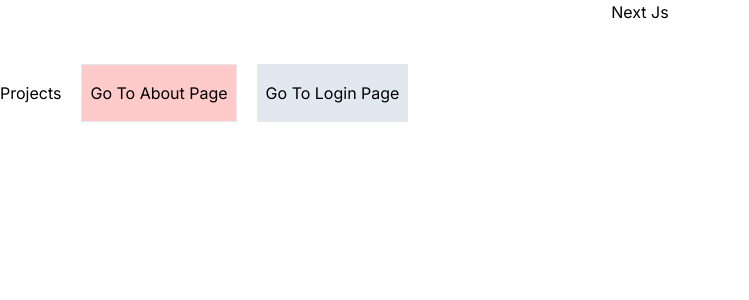
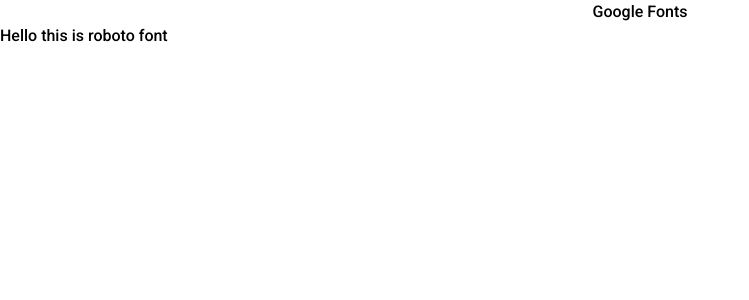
Before and after one commit to Fakher-Zaman/Software-Engineer-Intern, a Next.js app in the folder 8-NextJs/next-course/: page / in a window 1280 px wide. Shown: the top 300 px of the page, without its empty margins (0-749 px from the left). Built offline with nearby package versions, Linux system fonts and the light colour scheme.

Commit message:
Day 42 Code (Next.js: Font Optimization)

```diff
--- a/8-NextJs/next-course/app/page.js
+++ b/8-NextJs/next-course/app/page.js
@@ -1,32 +1,16 @@
 'use client'
 
 import React from 'react';
-import { useRouter } from 'next/navigation';
-import Link from 'next/link';
+import { Roboto } from 'next/font/google';
+
+const roboto = Roboto({ subsets: ['latin'], weight: '500' })
 
 const Home = () => {
-  const router = useRouter();
-
-  const navigate = (page) => {
-    router.push(page);
-  }
 
   return (
     <section>
-      <h1>Next Js</h1>
-      <Link href="/projects">Projects</Link>
-      <button
-        className='border bg-red-200 ml-5 my-10 px-2 py-4'
-        onClick={() => navigate('about')}
-      >
-        Go To About Page
-      </button>
-      <button
-        className='border bg-slate-200 ml-5 my-10 px-2 py-4'
-        onClick={() => navigate('login')}
-      >
-        Go To Login Page
-      </button>
+      <h1 className={roboto.className}>Google Fonts</h1>
+      <h2 className={roboto.className}>Hello this is roboto font</h2>
     </section>
   )
 }
--- a/8-NextJs/next-course/app/users/page.js
+++ /dev/null
@@ -1,16 +0,0 @@
-import React from 'react'
-
-const Users = () => {
-    return (
-        <div>Users Here</div>
-    )
-}
-
-export default Users
-
-export const generateMetadata = () => {
-    return {
-        title: "Zaman WebDev Website",
-        description: "Generated by Zaman WebDev",
-    }
-}
--- a/8-NextJs/next-course/components/Navbar.js
+++ /dev/null
@@ -1,28 +0,0 @@
-'use client'
-
-import React from 'react'
-import Link from 'next/link';
-import { usePathname } from 'next/navigation';
-
-const Navbar = () => {
-    const pathName = usePathname();
-    return (
-        <div>
-            {pathName === '/login/loginadmin' ? (
-                <ul className='login-menu border bg-green-200 py-2'>
-                    <li>
-                        <Link href="/login/loginadmin">Login Admin</Link>
-                    </li>
-                </ul>
-            ) : (
-                <ul className='login-menu border bg-green-200 py-2'>
-                    <li>
-                        <Link href="/login/loginuser">Login User</Link>
-                    </li>
-                </ul>
-            )}
-        </div>
-    )
-}
-
-export default Navbar
--- a/8-NextJs/next-course/next.config.mjs
+++ b/8-NextJs/next-course/next.config.mjs
@@ -1,4 +1,8 @@
 /** @type {import('next').NextConfig} */
-const nextConfig = {};
+const nextConfig = {
+    images: {
+        domains: ["images.unsplash.com"]
+    }
+};
 
 export default nextConfig;
```
Also changed, not shown: 1 other file (tests, documents, lock files or other folders).
